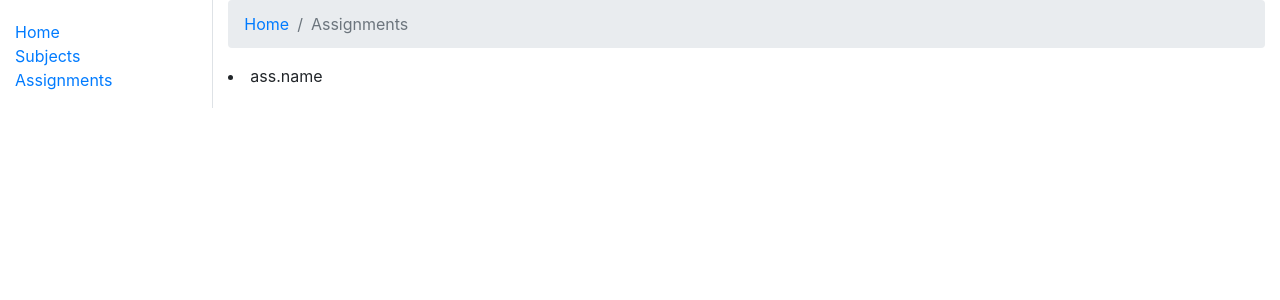
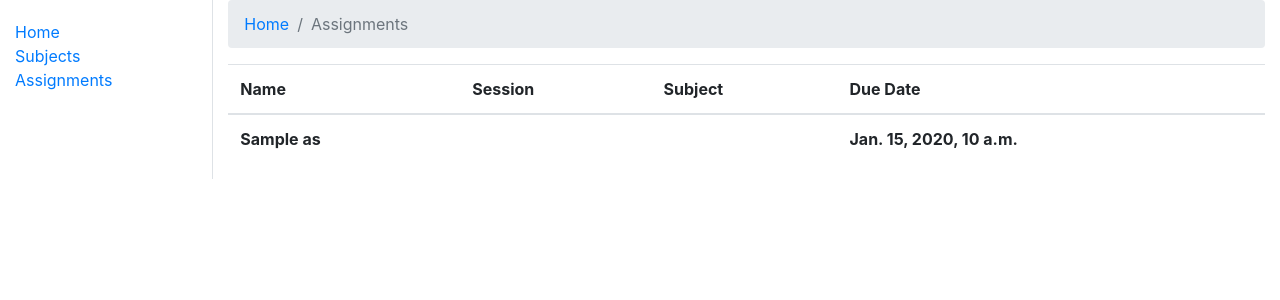
Before and after one commit to jeury301/classmo, a Django app: template schedules/templates/schedules/sessions/assignments.html in a window 1280 px wide. Shown: the part 72-372 px from the top of the page. Run offline with Django 3.2, Linux system fonts and the light colour scheme; the template is opened without the code that fills it: most values are stand-ins (such as "Sample title", 1, 10 or a date in 2020); lists and menus that the app fills with data are empty; some libraries are stand-ins or nearby versions.

Commit message:
Fixed issues regarding assignment views, sould be working now

```diff
--- a/schedules/models.py
+++ b/schedules/models.py
@@ -57,7 +57,8 @@ class Registration(BaseModel):
 
 class Assignment(BaseModel):
     name=models.CharField(max_length=200)
-    instructor=models.ForeignKey(User,on_delete=models.CASCADE)
+    #instructor=models.ForeignKey(User,on_delete=models.CASCADE)
+    session=models.ForeignKey(Session,on_delete=models.CASCADE,default=1,null=True)
     description=models.CharField(max_length=200)
     due_date=models.DateTimeField(auto_now=False)
     def __str__(self):
--- a/schedules/templates/schedules/sessions/assignments.html
+++ b/schedules/templates/schedules/sessions/assignments.html
@@ -5,14 +5,30 @@
 	<li class="breadcrumb-item"><a href="{% url 'schedules:index' %}">Home</a></li>
   <li class="breadcrumb-item active">Assignments</li>
 </ol>
-{% if ass_list %}
-{% for ass in ass_list %}
 
-<li>ass.name</li>
-
-{% endfor %}
+{% if assignments %}
+<table class="table table-hover">
+	<tbody>
+		<thead>
+			<tr>
+				<th>Name</th>
+				<th>Session</th>
+				<th>Subject</th>
+				<th>Due Date</th>
+			</tr>
+		</thead>
+		{% for ass in assignments %}
+			<tr>
+				<th>{{ass.name}}</th>
+				<th>{{ass.session.name}}</th>
+				<th>{{ass.session.subject.name}}</th>
+				<th>{{ass.due_date}}</th>
+			</tr>
+		{% endfor %}
+	</tbody>
+</table>
 {% else %}
 <p> No Assignments for {{user.username}}</p>
 {% endif %}
-<div>
+
 {% endblock %}
```
Also changed, not shown: schedules/views/sessions.py (+6 -2 lines), schedules/migrations/0003_auto_20180221_2018.py (added), schedules/migrations/0004_remove_assignment_instructor.py (added).
